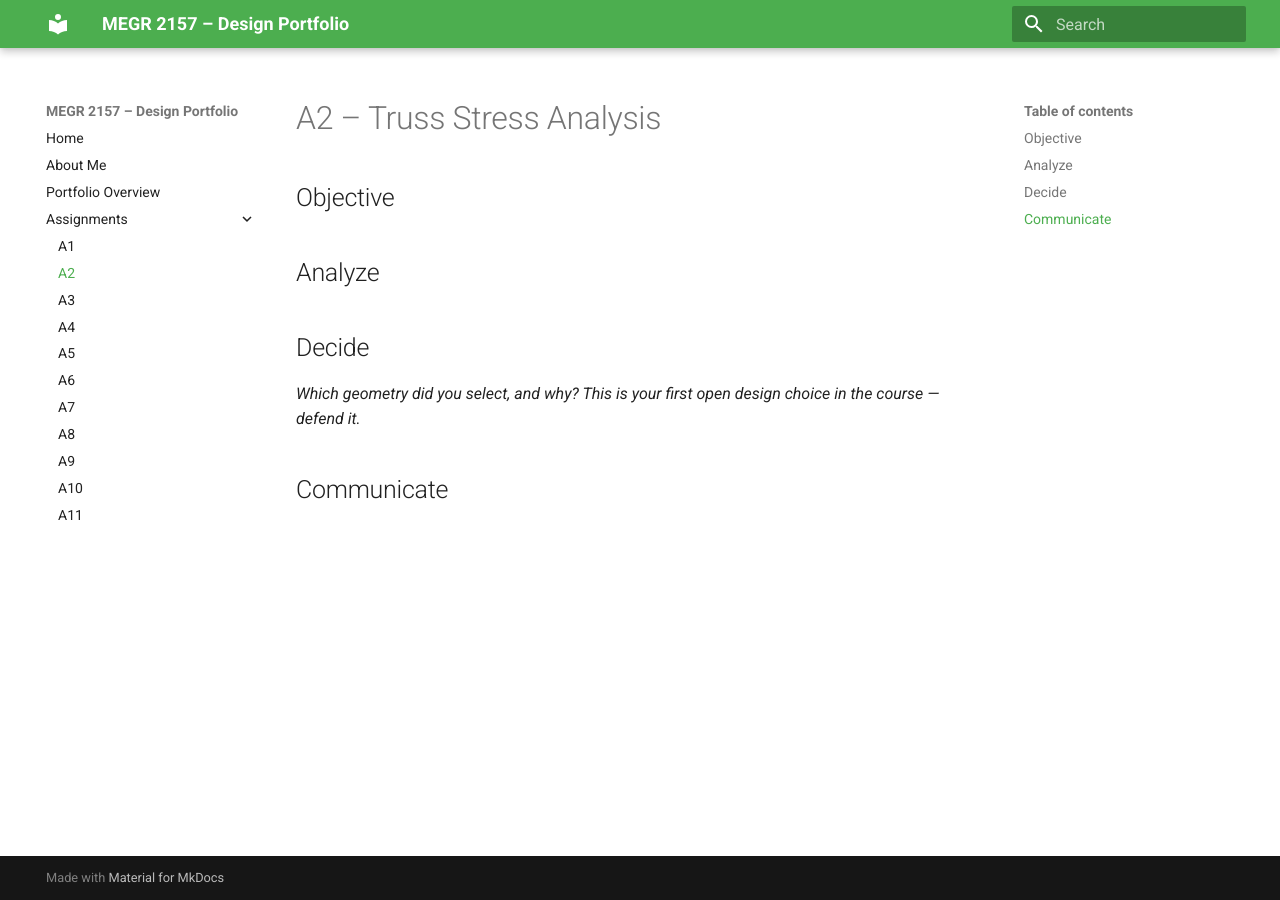
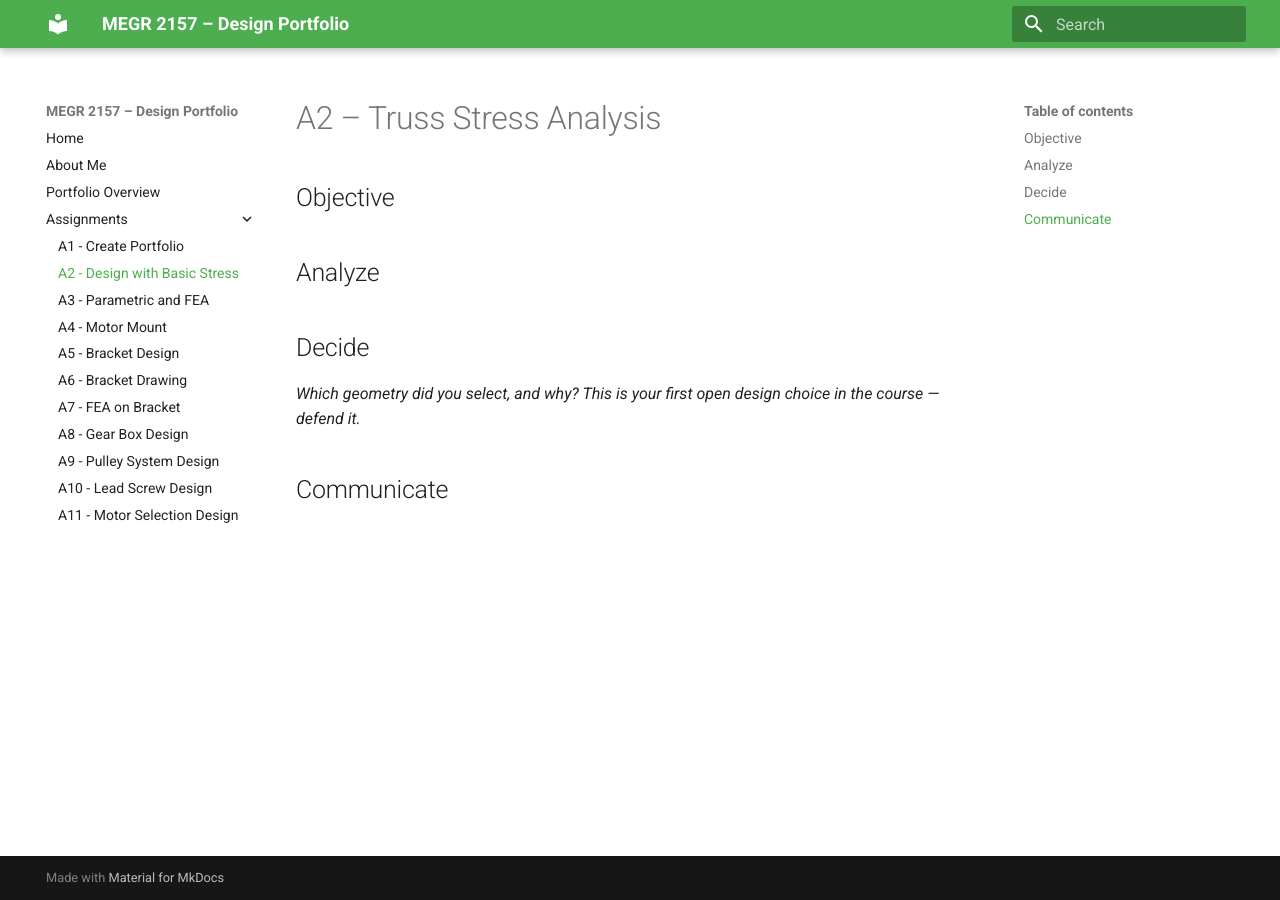
Before and after one commit to gracieanne14/design-projects-portfolio, an MkDocs documentation site: the page built from docs/assignments/A02/index.md, in a window 1280 px wide. Built offline with MkDocs 1.6.1 and Material for MkDocs 9.7.7, drawn with Linux system fonts in a browser that asks for light colours.

Commit message:
Revise assignment entries in mkdocs.yml
Updated assignment titles for clarity and detail.

```diff
--- a/mkdocs.yml
+++ b/mkdocs.yml
@@ -14,14 +14,14 @@ nav:
   - About Me: aboutme/index.md
   - Portfolio Overview: portfolio-overview.md
   - Assignments:
-      - A1: assignments/A01/index.md
-      - A2: assignments/A02/index.md
-      - A3: assignments/A03/index.md
-      - A4: assignments/A04/index.md
-      - A5: assignments/A05/index.md
-      - A6: assignments/A06/index.md
-      - A7: assignments/A07/index.md
-      - A8: assignments/A08/index.md
-      - A9: assignments/A09/index.md
-      - A10: assignments/A10/index.md
-      - A11: assignments/A11/index.md
+      - A1 - Create Portfolio: assignments/A01/index.md
+      - A2 - Design with Basic Stress: assignments/A02/index.md
+      - A3 - Parametric and FEA: assignments/A03/index.md
+      - A4 - Motor Mount: assignments/A04/index.md
+      - A5 - Bracket Design: assignments/A05/index.md
+      - A6 - Bracket Drawing: assignments/A06/index.md
+      - A7 - FEA on Bracket: assignments/A07/index.md
+      - A8 - Gear Box Design: assignments/A08/index.md
+      - A9 - Pulley System Design: assignments/A09/index.md
+      - A10 - Lead Screw Design: assignments/A10/index.md
+      - A11 - Motor Selection Design: assignments/A11/index.md
```
